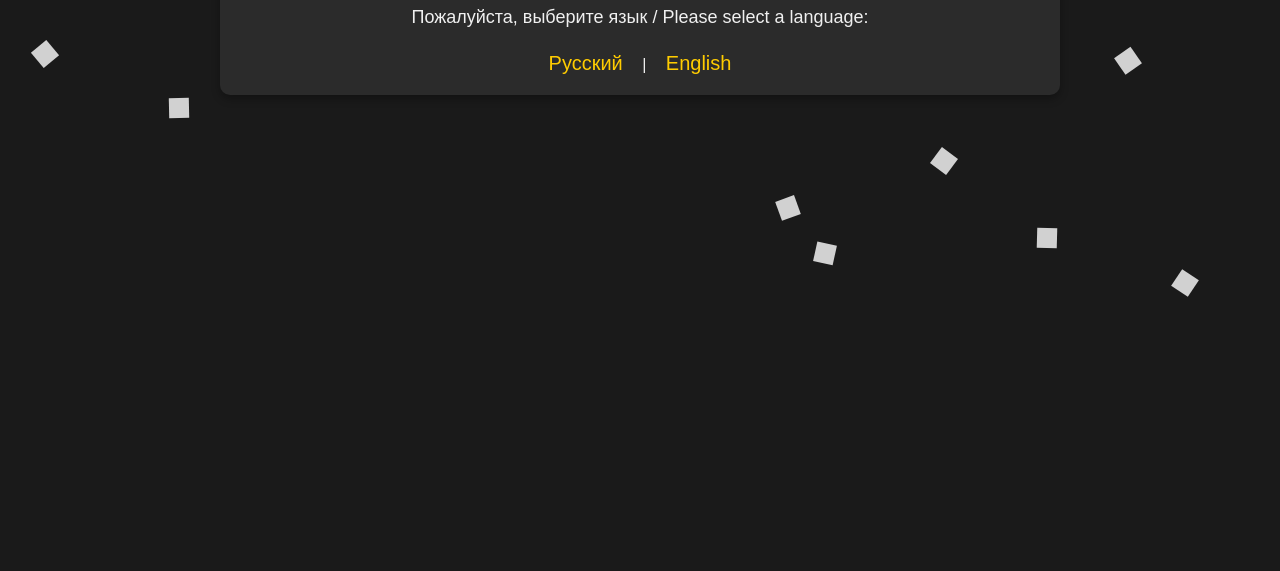
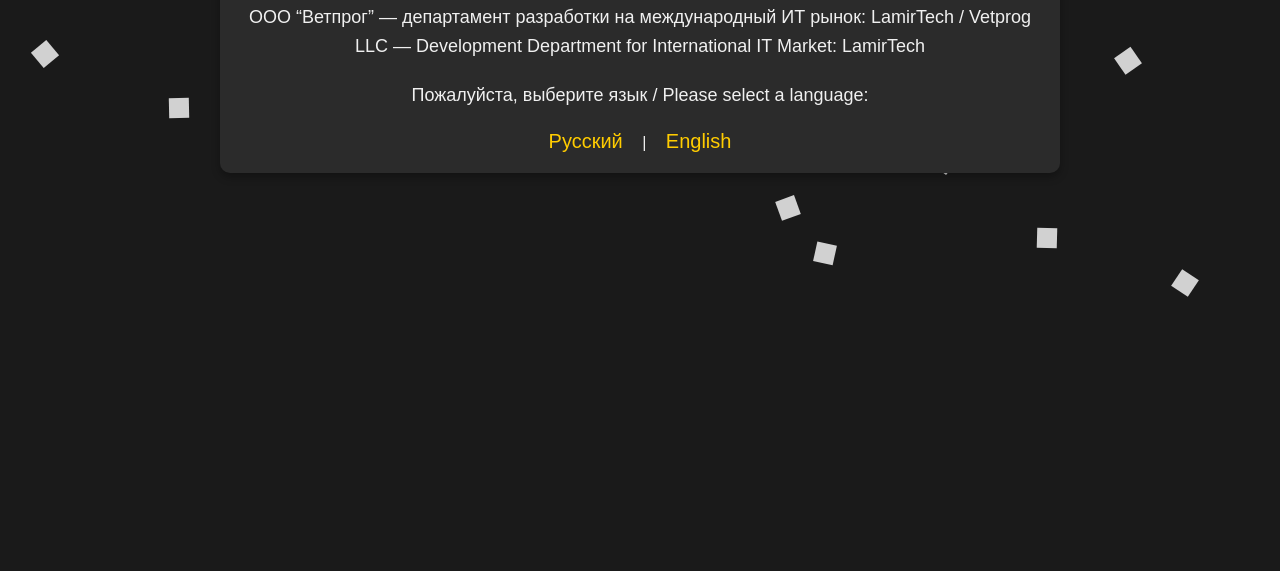
Before and after one commit to LamirTech/LamirTech.github.io, a plain HTML site: page index.html in a window 1280 px wide. Shown: the part 229-800 px from the top of the page. Drawn offline with Linux system fonts and the light colour scheme.

Commit message:
some fixes in index

```diff
--- a/index.html
+++ b/index.html
@@ -12,6 +12,10 @@
     <!-- Основное содержимое -->
     <div class="container">
         <h1>LamirTech</h1>
+
+        <!-- Новый абзац перед выбором языка -->
+        <p>ООО “Ветпрог” — департамент разработки на международный ИТ рынок: LamirTech / Vetprog LLC — Development Department for International IT Market: LamirTech</p>
+
         <p>Пожалуйста, выберите язык / Please select a language:</p>
         <div class="language-select">
             <a href="ru/about.html">Русский</a> | <a href="en/about.html">English</a>
```
